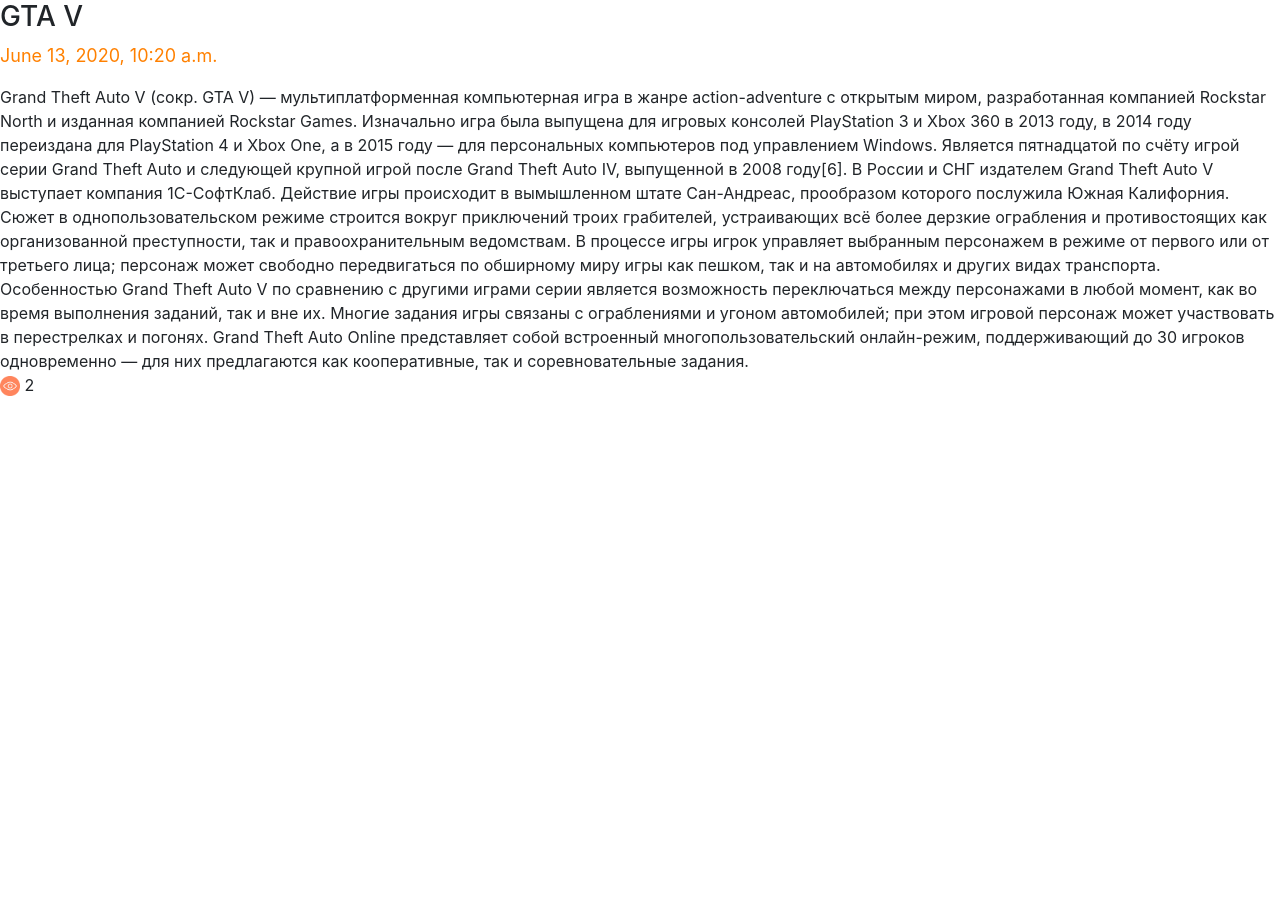
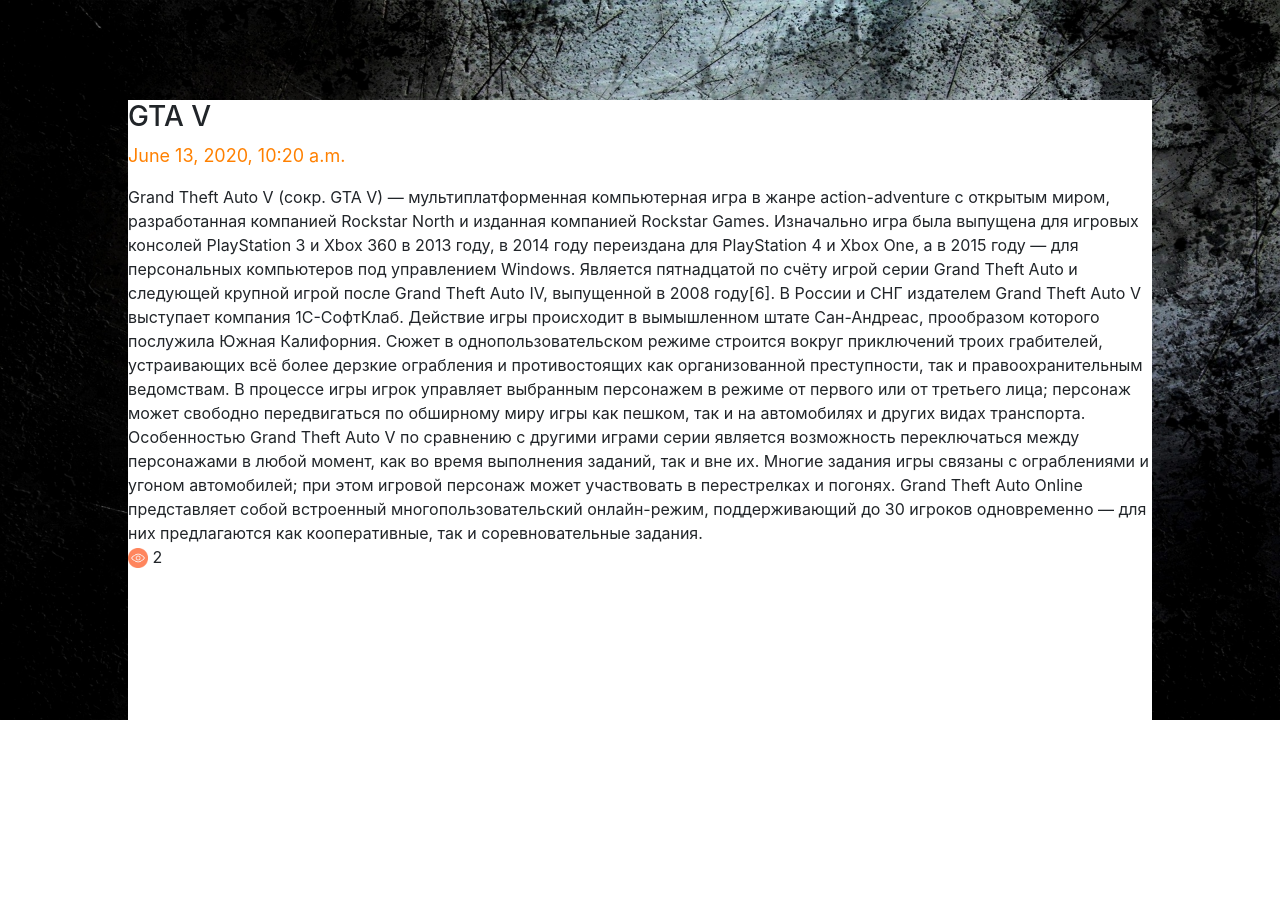
Before and after one commit to diasjakupov/python-django-news, a Django app: a page that uses blog_site/templates/blog/detail.html in a window 1280 px wide. Shown: the part 40-940 px from the top of the page. Before the commit the page ends 436 px from the top, so only its background shows below. Run offline with Django 3.2, Linux system fonts and the light colour scheme; data comes from the database, SQL or seed files in the repository; both versions use the stored data as it was after the commit; some libraries are stand-ins or nearby versions.

Commit message:
upgrate detail page

```diff
--- a/blog_site/templates/blog/detail.html
+++ b/blog_site/templates/blog/detail.html
@@ -1,6 +1,9 @@
 {%extends 'base.html'%}
 
 {%block detail%}
+<div class="wrapper">
+<img src="{{ article.image.url }}" alt="" class="background">
+<div class="art">
 <h3>{{article.title}}</h3>
 <p class="date">{{article.pub_date}}</p>
 {% autoescape off %}
@@ -9,4 +12,6 @@
 <br>
 <img src="static/icon/views.png" alt="" width="20" height="20">
 {{article.views}}
+</div>
+</div>
 {%endblock%}
--- a/static/css/style.css
+++ b/static/css/style.css
@@ -23,3 +23,20 @@
     color: #ff8000;
     font-size: 18px;
 }
+.background{
+    width: 100%;
+    height: 100%;
+    position: relative;
+}
+.wrapper{
+    height: 1005;
+    display: flex;
+    justify-content: center;
+}
+.art{
+    top: 140px;
+    height: 100%;
+    position: absolute;
+    background: white;
+    width: 80%;
+}
```
Also changed, not shown: db.sqlite3.
